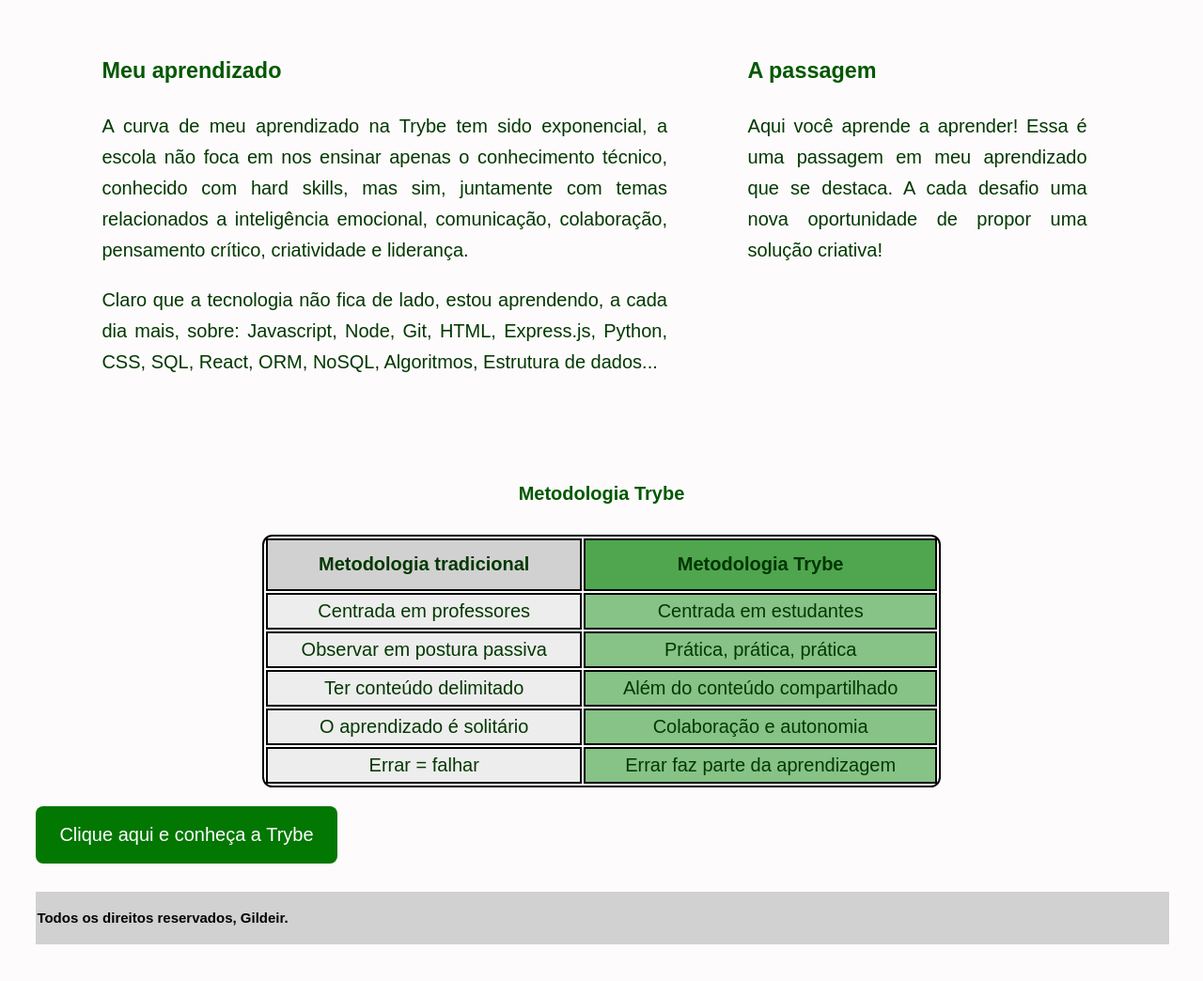
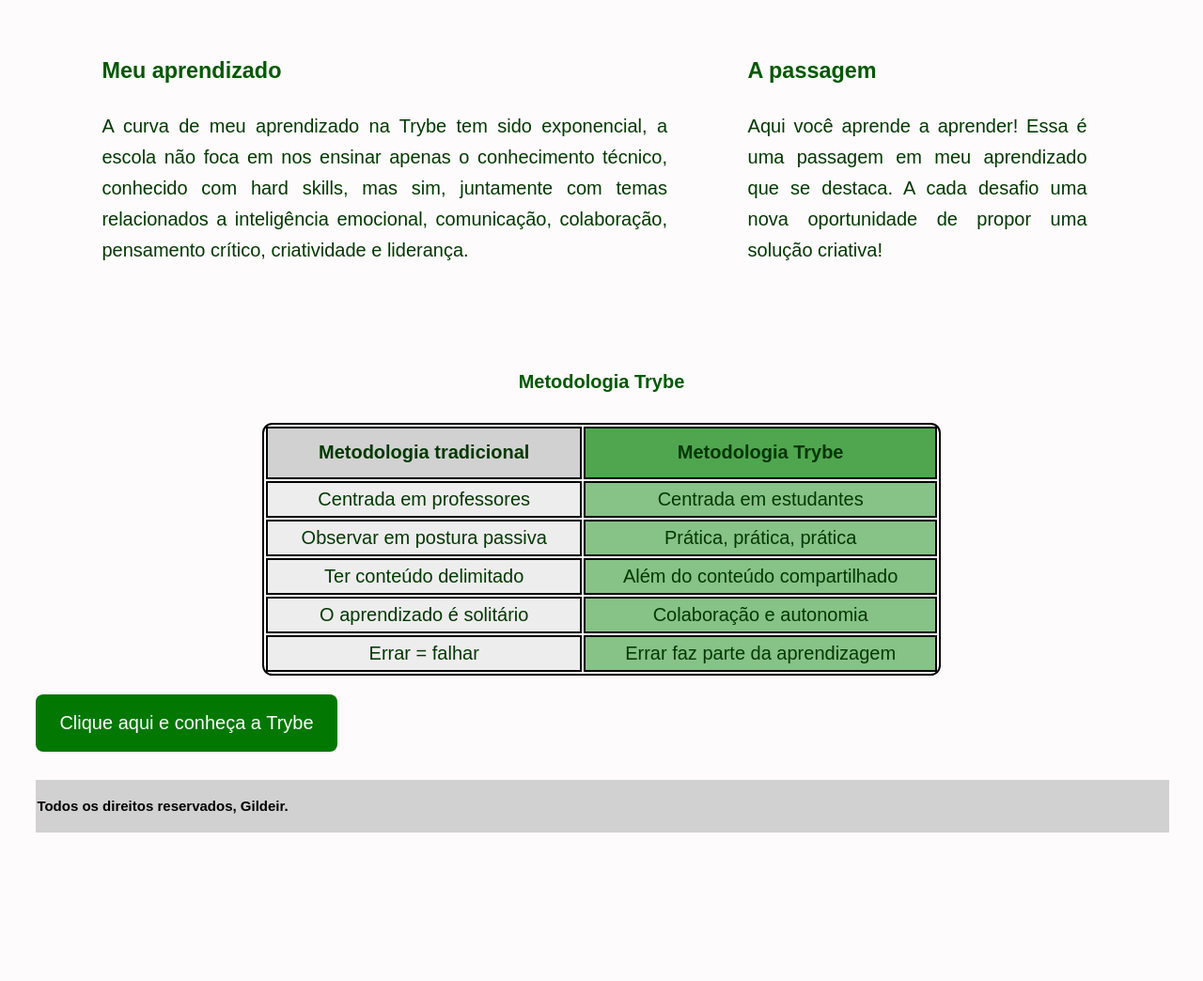
Before and after one commit to Gildeir/Lessons-learned-project-fundamentals, a website: page index.html in a window 1280 px wide. Shown: the part 1408-2452 px from the top of the page at 94% size. After the commit the page ends 2333 px from the top, so only its background shows below. Drawn offline with Linux system fonts and the light colour scheme.

Commit message:
corrgindo numero de caracteres

```diff
--- a/index.html
+++ b/index.html
@@ -57,8 +57,6 @@
                 <p>A curva de meu aprendizado na Trybe tem sido exponencial, a escola não foca em nos ensinar apenas o
                     conhecimento técnico, conhecido com hard skills, mas sim, juntamente com temas relacionados a
                     inteligência emocional, comunicação, colaboração, pensamento crítico, criatividade e liderança. </p>
-                <p>Claro que a tecnologia não fica de lado, estou aprendendo, a cada dia mais, sobre: Javascript, Node,
-                    Git, HTML, Express.js, Python, CSS, SQL, React, ORM, NoSQL, Algoritmos, Estrutura de dados...</p>
             </article>
 
             <section class=lado-direito>
--- a/style.css
+++ b/style.css
@@ -1,5 +1,6 @@
 body {
   font-size: 20px;
+  top: 0px;
   font-family: Arial, Helvetica, sans-serif;
   line-height: 1.65;
   text-align: justify;
```
